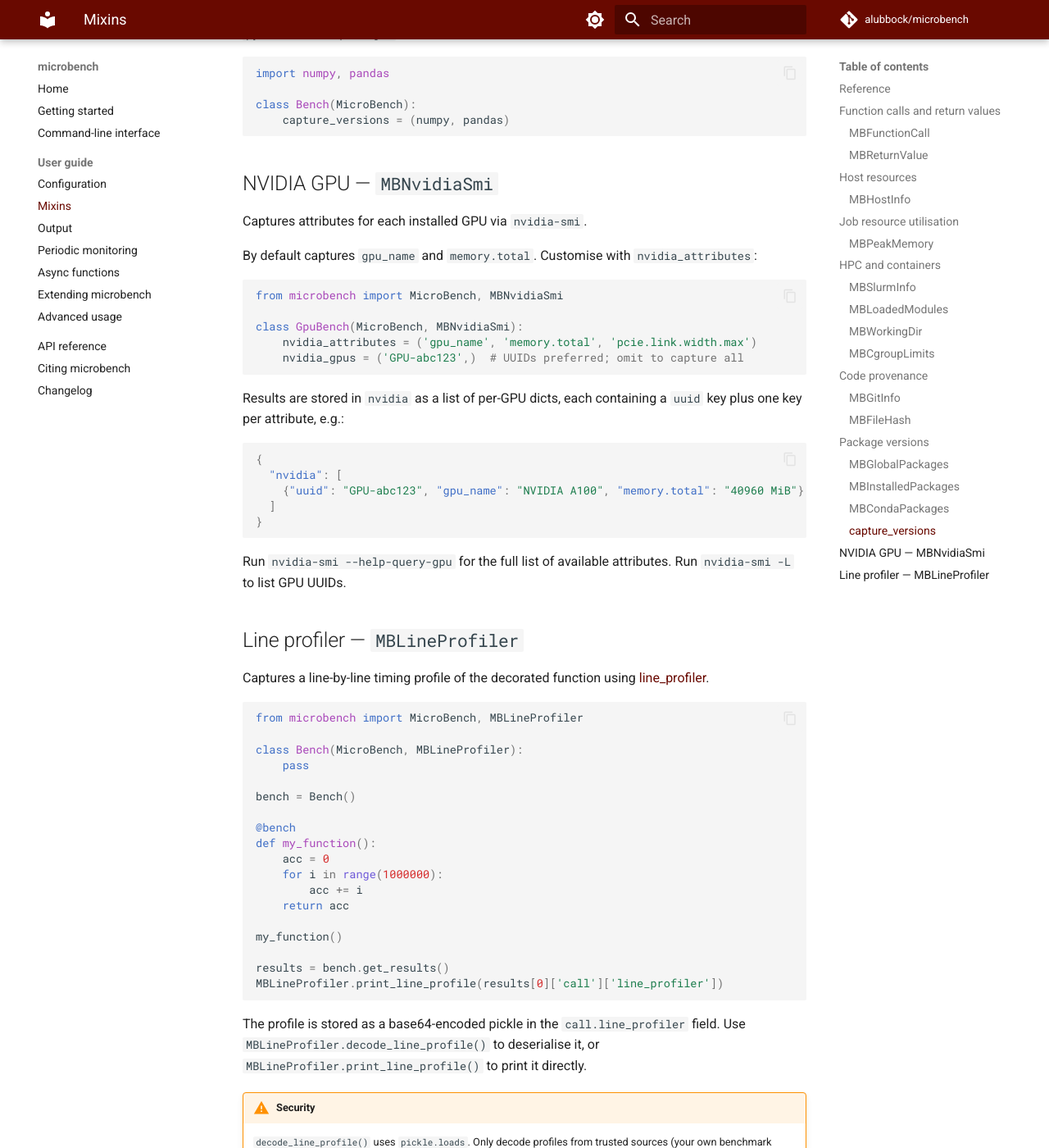
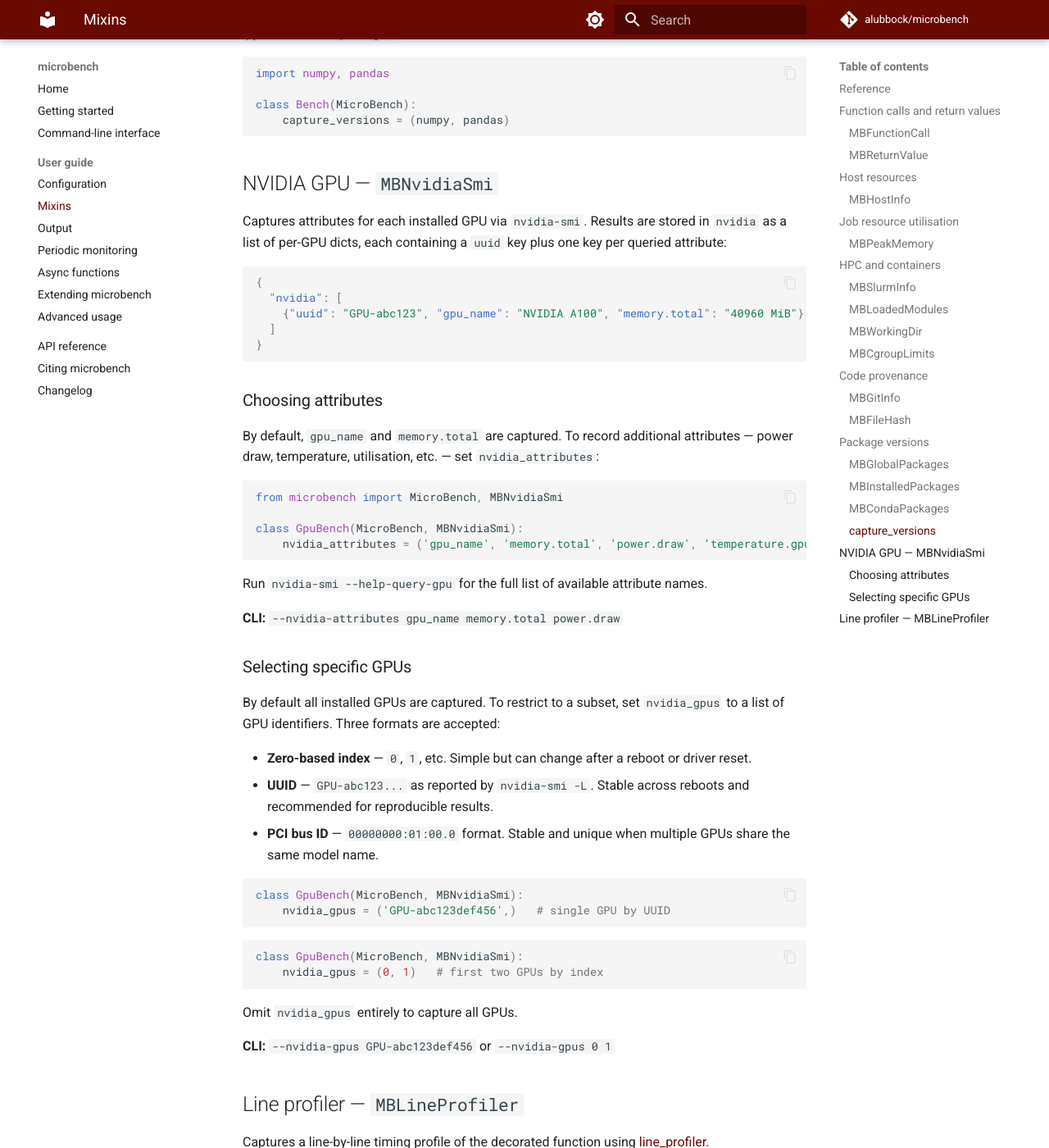
Before and after one commit to alubbock/microbench, an MkDocs documentation site: the page built from docs/user-guide/mixins.md, in a window 1280 px wide and 1400 px high, scrolled down 10504 px. Shown: the whole window at 82% size. Built offline with MkDocs 1.6.1 and Material for MkDocs 9.7.7, drawn with Linux system fonts in a browser that asks for light colours; comment, search, counter and statistics services are not loaded; the version menu is left out.

Commit message:
docs: document nvidia_attributes and nvidia_gpus Python API; add command-level tests (#89)
Expands the MBNvidiaSmi section in mixins.md with separate subsections
for choosing attributes and selecting specific GPUs, including examples
for index, UUID, and PCI bus ID formats and CLI cross-references.

Adds Python API tests verifying the actual nvidia-smi command constructed
(query-gpu flag contents, -i flag and its value).

````diff
--- a/docs/user-guide/mixins.md
+++ b/docs/user-guide/mixins.md
@@ -489,21 +489,9 @@ class Bench(MicroBench):
 
 ## NVIDIA GPU — `MBNvidiaSmi`
 
-Captures attributes for each installed GPU via `nvidia-smi`.
-
-By default captures `gpu_name` and `memory.total`. Customise with
-`nvidia_attributes`:
-
-```python
-from microbench import MicroBench, MBNvidiaSmi
-
-class GpuBench(MicroBench, MBNvidiaSmi):
-    nvidia_attributes = ('gpu_name', 'memory.total', 'pcie.link.width.max')
-    nvidia_gpus = ('GPU-abc123',)  # UUIDs preferred; omit to capture all
-```
-
-Results are stored in `nvidia` as a list of per-GPU dicts, each containing a
-`uuid` key plus one key per attribute, e.g.:
+Captures attributes for each installed GPU via `nvidia-smi`. Results are stored
+in `nvidia` as a list of per-GPU dicts, each containing a `uuid` key plus one
+key per queried attribute:
 
 ```json
 {
@@ -513,8 +501,47 @@ Results are stored in `nvidia` as a list of per-GPU dicts, each containing a
 }
 ```
 
-Run `nvidia-smi --help-query-gpu` for the full list of available attributes.
-Run `nvidia-smi -L` to list GPU UUIDs.
+### Choosing attributes
+
+By default, `gpu_name` and `memory.total` are captured. To record additional
+attributes — power draw, temperature, utilisation, etc. — set `nvidia_attributes`:
+
+```python
+from microbench import MicroBench, MBNvidiaSmi
+
+class GpuBench(MicroBench, MBNvidiaSmi):
+    nvidia_attributes = ('gpu_name', 'memory.total', 'power.draw', 'temperature.gpu')
+```
+
+Run `nvidia-smi --help-query-gpu` for the full list of available attribute names.
+
+**CLI:** `--nvidia-attributes gpu_name memory.total power.draw`
+
+### Selecting specific GPUs
+
+By default all installed GPUs are captured. To restrict to a subset, set
+`nvidia_gpus` to a list of GPU identifiers. Three formats are accepted:
+
+- **Zero-based index** — `0`, `1`, etc. Simple but can change after a reboot or
+  driver reset.
+- **UUID** — `GPU-abc123...` as reported by `nvidia-smi -L`. Stable across
+  reboots and recommended for reproducible results.
+- **PCI bus ID** — `00000000:01:00.0` format. Stable and unique when multiple
+  GPUs share the same model name.
+
+```python
+class GpuBench(MicroBench, MBNvidiaSmi):
+    nvidia_gpus = ('GPU-abc123def456',)   # single GPU by UUID
+```
+
+```python
+class GpuBench(MicroBench, MBNvidiaSmi):
+    nvidia_gpus = (0, 1)   # first two GPUs by index
+```
+
+Omit `nvidia_gpus` entirely to capture all GPUs.
+
+**CLI:** `--nvidia-gpus GPU-abc123def456` or `--nvidia-gpus 0 1`
 
 ## Line profiler — `MBLineProfiler`
 
````
Also changed, not shown: 1 other file.
